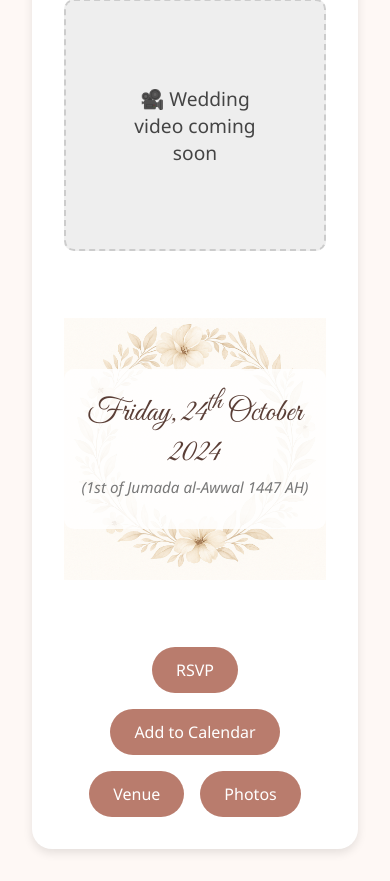
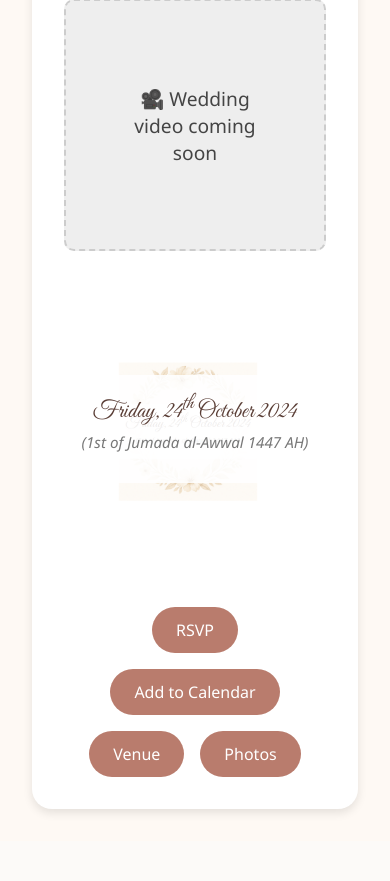
Before and after one commit to EbadMukadam/fifashaadi, a Flask app: page / in a window 390 px wide. Shown: the part 779-1660 px from the top of the page. After the commit the page ends 1594 px from the top, so only its background shows below. Run offline with Flask 3, Linux system fonts and the light colour scheme; some web fonts are replaced.

Commit message:
Updated floral background for wedding date and mobile fix

```diff
--- a/static/style.css
+++ b/static/style.css
@@ -1,7 +1,7 @@
 body {
   margin: 0;
   font-family: 'Segoe UI', sans-serif;
-  background: #fef8f5;
+  background: #fef9f4; /* Light cream tone to match floral background */
   color: #444;
   text-align: center;
   padding: 2rem;
@@ -109,26 +109,28 @@ body {
 
 /* Wedding Date with Custom Floral Frame */
 .wedding-date-framed {
-  background: url("../static/floral-frame.png") no-repeat center center;
+  background: url("../static/floral-frame-clean.png") no-repeat center center;
   background-size: contain;
+  width: 100%;
+  max-width: 400px;
   height: 300px;
   display: flex;
   align-items: center;
   justify-content: center;
   margin: 3rem auto;
   text-align: center;
-  max-width: 500px;
 }
 
 .date-content {
   padding: 1rem;
-  background-color: rgba(255, 255, 255, 0.85);
-  border-radius: 10px;
+  background-color: rgba(255, 255, 255, 0.9);
+  border-radius: 12px;
+  max-width: 80%;
 }
 
 .gregorian-script {
   font-family: 'Great Vibes', cursive;
-  font-size: 2rem;
+  font-size: 1.8rem;
   color: #5a3e36;
   margin: 0;
 }
@@ -140,7 +142,11 @@ body {
   margin-top: 0.3rem;
 }
 
-/* Action Buttons */
+.nowrap {
+  white-space: nowrap;
+}
+
+/* Buttons Section */
 .buttons {
   display: flex;
   flex-wrap: wrap;
@@ -161,3 +167,18 @@ body {
 .button:hover {
   background: #a3685b;
 }
+
+/* Mobile Friendly */
+@media (max-width: 500px) {
+  .gregorian-script {
+    font-size: 1.5rem;
+  }
+
+  .wedding-date-framed {
+    height: 260px;
+  }
+
+  .date-content {
+    max-width: 90%;
+  }
+}
--- a/templates/index.html
+++ b/templates/index.html
@@ -42,7 +42,7 @@
     <!-- Wedding Date Section with Custom Floral Background -->
     <div class="wedding-date-framed">
       <div class="date-content">
-        <p class="gregorian-script">Friday, 24<sup>th</sup> October 2024</p>
+        <p class="gregorian-script">Friday, <span class="nowrap">24<sup>th</sup> October 2024</span></p>
         <p class="islamic-light">(1st of Jumada al-Awwal 1447 AH)</p>
       </div>
     </div>
```
Also changed, not shown: static/floral-frame-clean.png (added).
